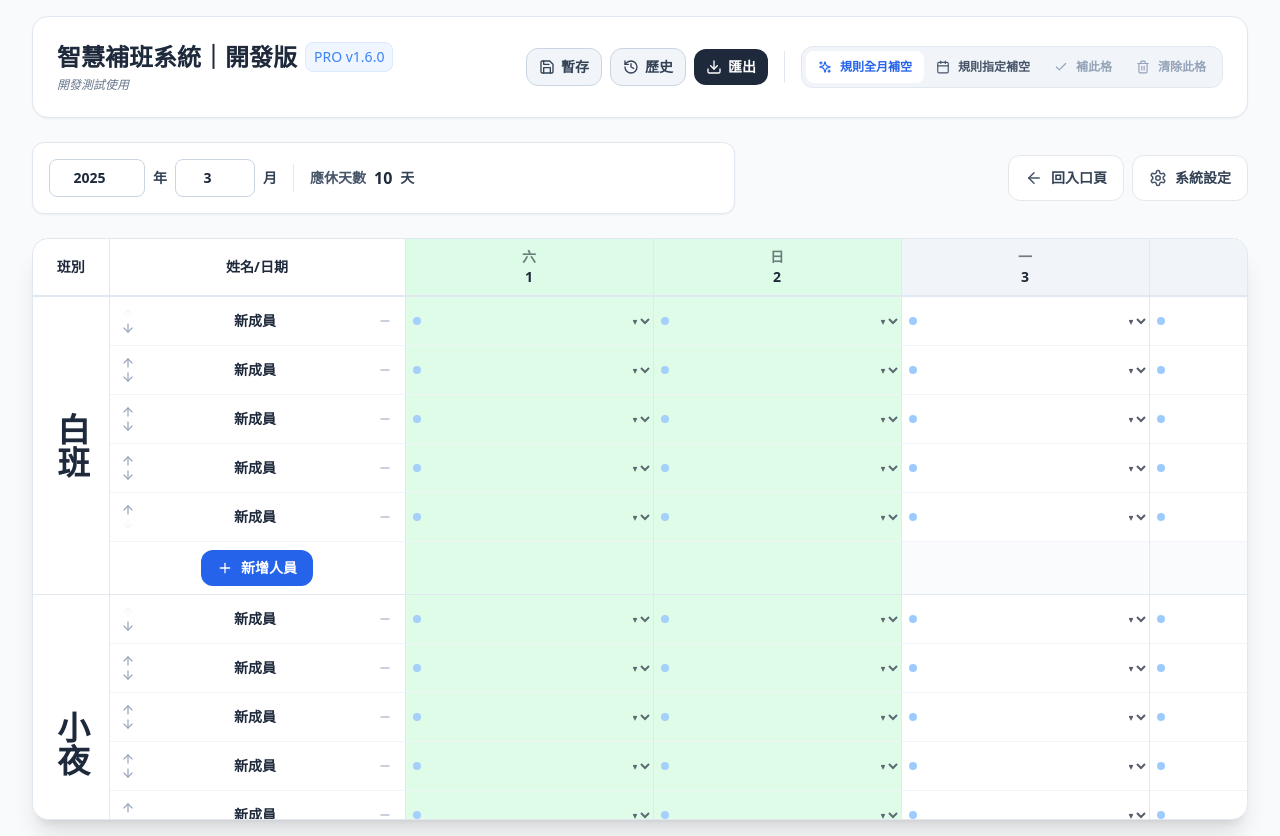
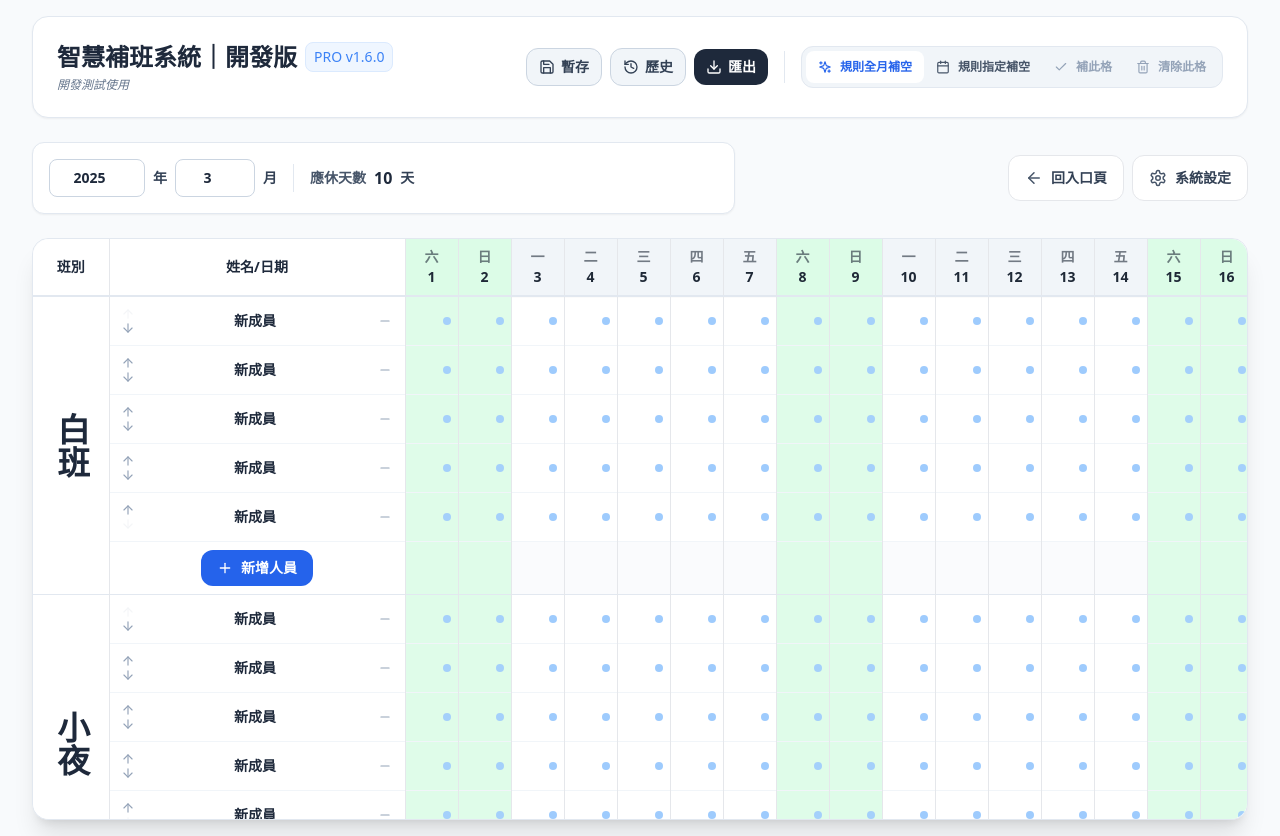
Before and after one commit to abyssynt/react-schedule-pro-smartfill, a React (Vite) app: page / in a window 1280 px wide. Both pictures are taken after a click on the button "開啟最近班表". Built offline with nearby package versions, Linux system fonts and the light colour scheme.

Commit message:
Update App.jsx

```diff
--- a/src/App.jsx
+++ b/src/App.jsx
@@ -2720,38 +2720,6 @@ const openSelectedCellFillModal = () => {
                               }}
                             >
                               <div className="relative flex items-center">
-                                <input
-                                  type="text"
-                                  value={displayValue}
-                                  onChange={(e) => setCellDrafts(prev => ({ ...prev, [cellKey]: e.target.value }))}
-                                  onFocus={() => {
-                                    setSelectedGridCell({ staff, dateStr: d.date });
-                                    setSelectionAnchor({ staffId: staff.id, dateStr: d.date });
-                                    setRangeSelection({ start: { staffId: staff.id, dateStr: d.date }, end: { staffId: staff.id, dateStr: d.date } });
-                                  }}
-                                  onBlur={(e) => commitCellValue(staff.id, d.date, e.target.value, { quiet: true })}
-                                  onKeyDown={(e) => {
-                                    if ((e.ctrlKey || e.metaKey) && ['c', 'v'].includes(e.key.toLowerCase())) return;
-                                    if (e.key === 'Enter') {
-                                      e.preventDefault();
-                                      if (isMultiRangeSelection && inRangeSelection) applyValueToSelection(displayValue, { quiet: true });
-                                      else commitCellValue(staff.id, d.date, displayValue);
-                                      e.currentTarget.blur();
-                                      return;
-                                    }
-                                    if (e.key === 'Escape') {
-                                      setCellDrafts(prev => {
-                                        const next = { ...prev };
-                                        delete next[cellKey];
-                                        return next;
-                                      });
-                                      e.currentTarget.blur();
-                                    }
-                                  }}
-                                  className={`w-full ${densityConfig.cellHeightClass} pr-7 text-center bg-transparent border-none font-bold hover:bg-black/5 ${tableFontSizeClass} ${isInvalid ? 'text-red-600' : ''}`}
-                                  style={{ color: isInvalid ? '#dc2626' : tableFontColor }}
-                                  title="可直接輸入代碼，Enter 確認"
-                                />
                                 <select
                                   value={val}
                                   onChange={(e) => {
@@ -2767,17 +2735,67 @@ const openSelectedCellFillModal = () => {
                                     setSelectionAnchor({ staffId: staff.id, dateStr: d.date });
                                     setRangeSelection({ start: { staffId: staff.id, dateStr: d.date }, end: { staffId: staff.id, dateStr: d.date } });
                                   }}
-                                  className="absolute right-0 top-0 h-full w-6 cursor-pointer border-none bg-transparent text-[10px] opacity-70 hover:opacity-100"
-                                  title="下拉選單"
+                                  onBlur={() => {
+                                    const draft = cellDrafts[cellKey];
+                                    if (draft !== undefined) commitCellValue(staff.id, d.date, draft, { quiet: true });
+                                  }}
+                                  onKeyDown={(e) => {
+                                    if ((e.ctrlKey || e.metaKey) && ['c', 'v'].includes(e.key.toLowerCase())) return;
+                                    if (e.key === 'Enter') {
+                                      const draft = cellDrafts[cellKey];
+                                      if (draft === undefined) return;
+                                      e.preventDefault();
+                                      if (isMultiRangeSelection && inRangeSelection) applyValueToSelection(draft, { quiet: true });
+                                      else commitCellValue(staff.id, d.date, draft);
+                                      e.currentTarget.blur();
+                                      return;
+                                    }
+                                    if (e.key === 'Escape') {
+                                      setCellDrafts(prev => {
+                                        const next = { ...prev };
+                                        delete next[cellKey];
+                                        return next;
+                                      });
+                                      return;
+                                    }
+                                    if (e.key === 'Backspace') {
+                                      e.preventDefault();
+                                      setCellDrafts(prev => {
+                                        const base = prev[cellKey] !== undefined ? prev[cellKey] : val;
+                                        const next = { ...prev };
+                                        const trimmed = String(base || '').slice(0, -1);
+                                        if (trimmed) next[cellKey] = trimmed;
+                                        else delete next[cellKey];
+                                        return next;
+                                      });
+                                      return;
+                                    }
+                                    if (e.key.length === 1 && !e.altKey) {
+                                      e.preventDefault();
+                                      setCellDrafts(prev => {
+                                        const base = prev[cellKey] !== undefined ? prev[cellKey] : '';
+                                        return { ...prev, [cellKey]: `${base}${e.key}` };
+                                      });
+                                    }
+                                  }}
+                                  className={`w-full ${densityConfig.cellHeightClass} text-center bg-transparent border-none cursor-pointer font-bold appearance-none hover:bg-black/5 ${tableFontSizeClass} text-transparent`}
+                                  style={{ color: 'transparent' }}
+                                  title="可直接輸入代碼，Enter 確認"
                                 >
-                                  <option value="">▾</option>
+                                  <option value="" style={{ color: '#111827' }}></option>
                                   <optgroup label="上班">
-                                    {DICT.SHIFTS.map(s => <option key={s} value={s}>{s}</option>)}
+                                    {DICT.SHIFTS.map(s => <option key={s} value={s} style={{ color: '#111827' }}>{s}</option>)}
                                   </optgroup>
                                   <optgroup label="休假">
-                                    {mergedLeaveCodes.map(l => <option key={l} value={l}>{l}</option>)}
+                                    {mergedLeaveCodes.map(l => <option key={l} value={l} style={{ color: '#111827' }}>{l}</option>)}
                                   </optgroup>
                                 </select>
+                                <span
+                                  className={`pointer-events-none absolute inset-0 flex items-center justify-center font-bold ${tableFontSizeClass} ${isInvalid ? 'text-red-600' : ''}`}
+                                  style={{ color: isInvalid ? '#dc2626' : tableFontColor }}
+                                >
+                                  {displayValue}
+                                </span>
 
                                 {showBlueDots && selectionMode === 'dot' && (
                                 <button
@@ -2786,7 +2804,7 @@ const openSelectedCellFillModal = () => {
                                     e.stopPropagation();
                                     startRangeSelection(staff, d.date, e);
                                   }}
-                                  className="absolute left-1 top-1/2 -translate-y-1/2 z-0 w-3.5 h-3.5 flex items-center justify-center"
+                                  className="absolute right-1 top-1/2 -translate-y-1/2 z-0 w-3.5 h-3.5 flex items-center justify-center"
                                   aria-label={`選取 ${staff.name} ${d.date} 儲存格`}
                                   title={`選取 ${staff.name} ${d.date} 儲存格`}
                                 >
```
